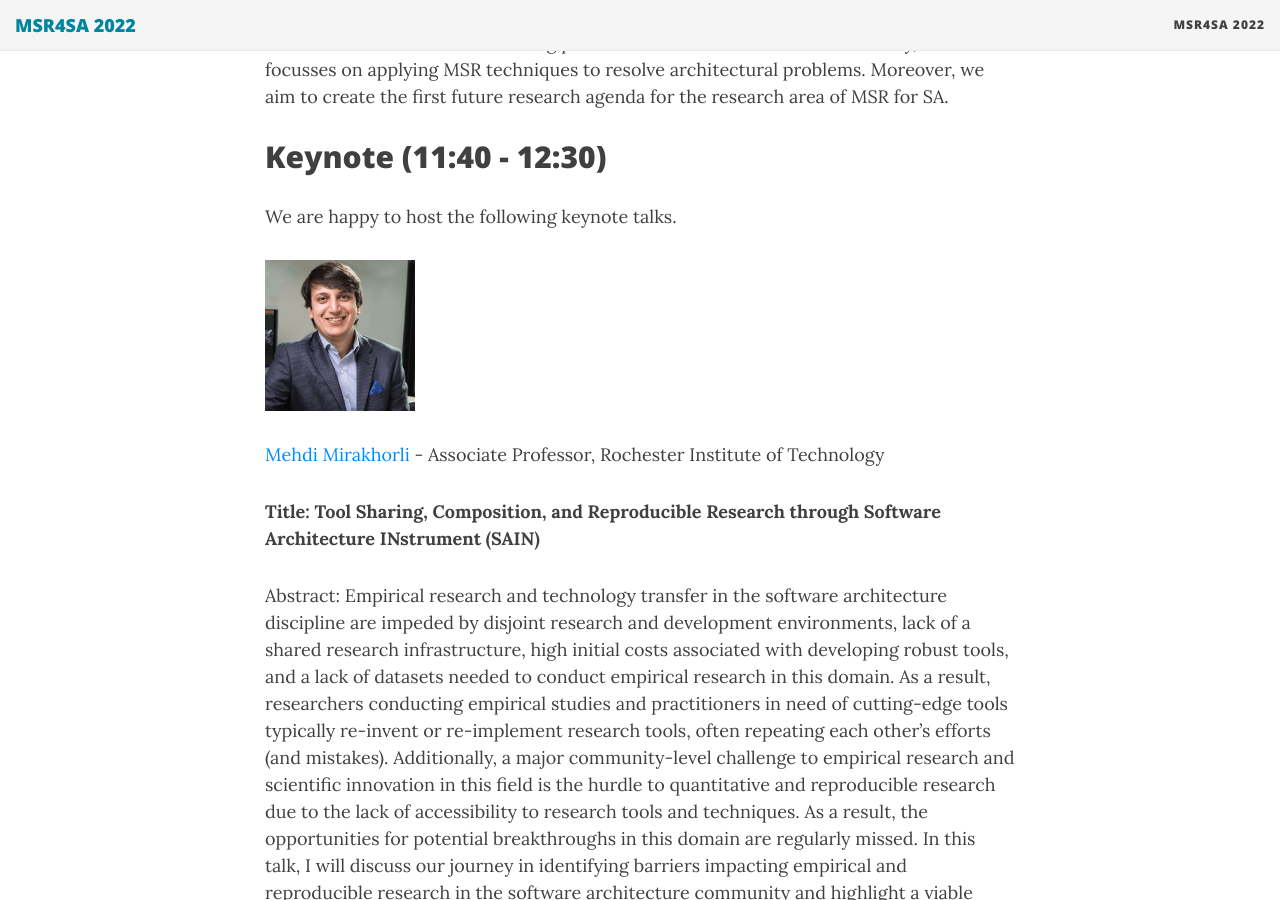
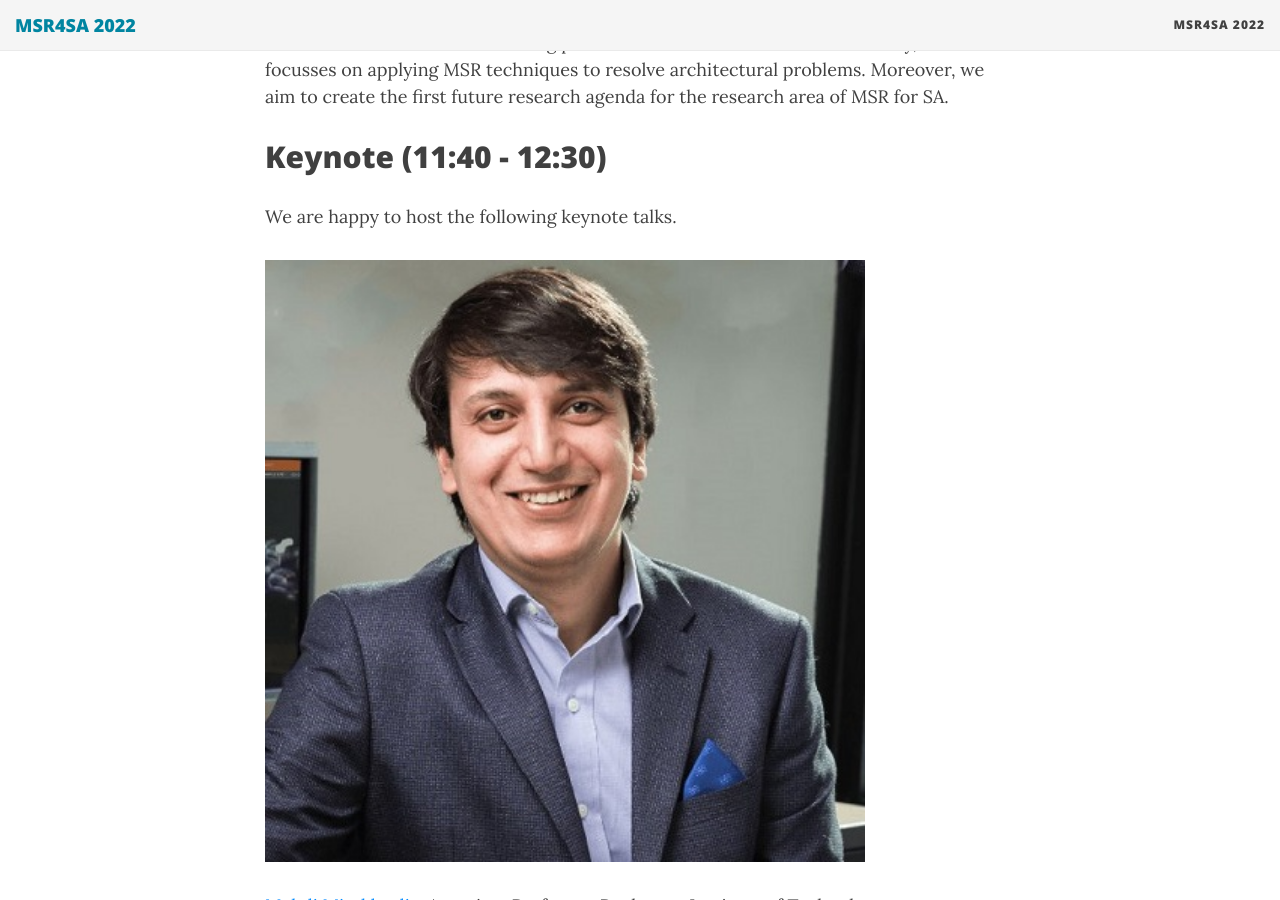
Before and after one commit to MSR4SA/msr4sa.github.io, a Jekyll site: the page built from msr4sa2022.md, in a window 1280 px wide and 900 px high, scrolled down 884 px. Built offline with Jekyll 4.4.1, drawn with Linux system fonts in a browser that asks for light colours; nearby versions of some CDN libraries.

Commit message:
img align

```diff
--- a/msr4sa2022.md
+++ b/msr4sa2022.md
@@ -54,7 +54,7 @@
 
 We are happy to host the following keynote talks.
 
-<img src="https://github.com/MSR4SA/msr4sa.github.io/blob/main/img/mehdi_mirakhorli.jpg?raw=true" alt="Mehdi Mirakhorli" style="width: 20%;" class="center"/>
+<img src="https://github.com/MSR4SA/msr4sa.github.io/blob/main/img/mehdi_mirakhorli.jpg?raw=true" alt="Mehdi Mirakhorli" style="width: 80%;"/>
 
 [Mehdi Mirakhorli](https://www.se.rit.edu/~mehdi/) - Associate Professor, Rochester Institute of Technology
 
```
